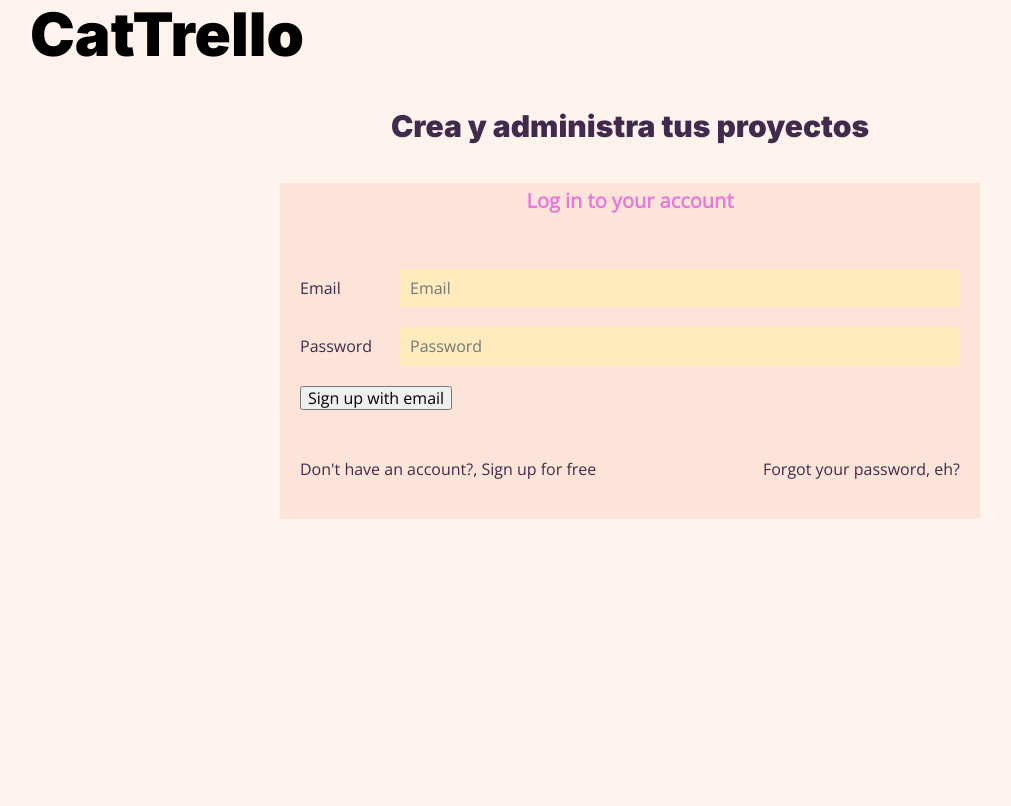
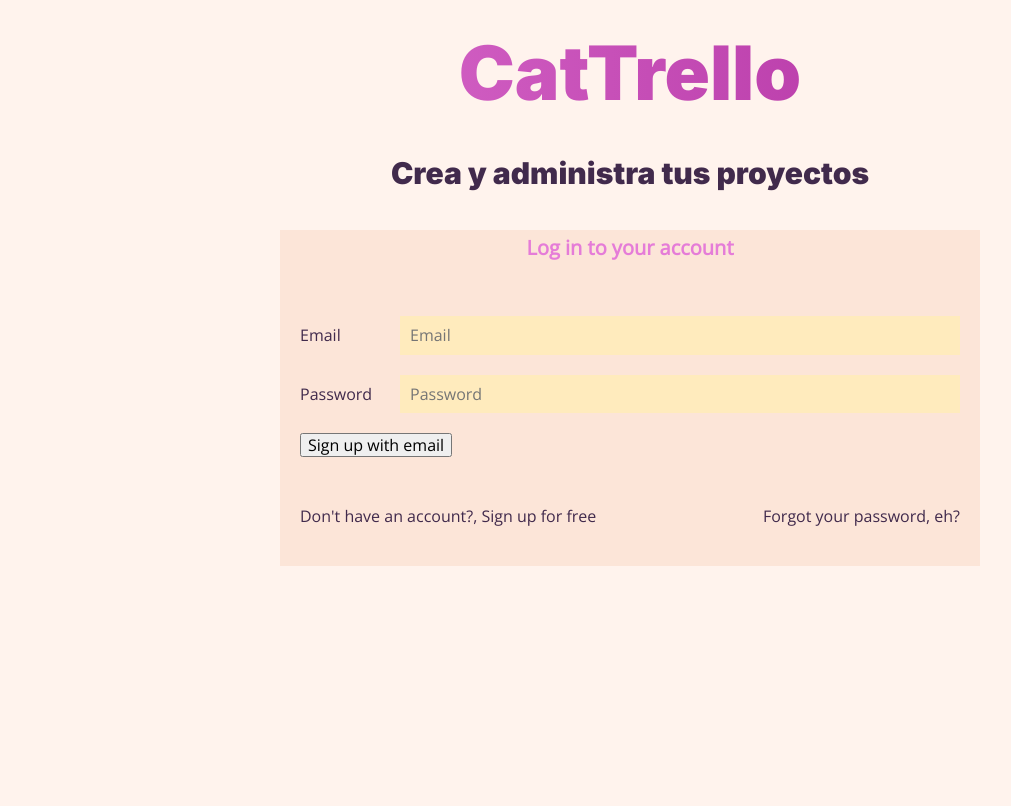
Before and after one commit to Maya-Alferez/UpTask, a PHP site: template views/auth/login.php in a window 1280 px wide. Shown: the top 806 px of the page, without its empty margins (10-1021 px from the left). Before the commit the page ends 519 px from the top, so only its background shows below. Run offline with PHP 8.4, Linux system fonts and the light colour scheme; the template is opened without the code that fills it, so the values that code supplies are empty.

Commit message:
css al logo
Se le agregan estilos al logo "letras" de la página principal (login).

```diff
--- a/src/scss/app.scss
+++ b/src/scss/app.scss
@@ -1,2 +1,3 @@
 @use 'base';
 @use 'componentes';
+@use 'auth';
--- /dev/null
+++ b/src/scss/auth/_crear.scss
@@ -0,0 +1,17 @@
+@use 'base/mixins' as m;
+@use 'base/variables' as v;
+
+.crear {
+    margin-top: 3rem;
+    .uptask {
+        background: linear-gradient(to right, #E57CD8 0%, darken(#E57CD8, 30%) 100%);
+        color: transparent;
+        background-clip: text;
+        font-size: 6rem;
+        text-align: center;
+
+        @include m.tablet {
+            font-size: 7.5rem;
+        }
+    }
+}
--- /dev/null
+++ b/src/scss/auth/_index.scss
@@ -0,0 +1 @@
+@forward 'crear';
--- a/views/auth/login.php
+++ b/views/auth/login.php
@@ -1,5 +1,5 @@
-<div class="contenedor">
-    <h1>CatTrello</h1>
+<div class="contenedor crear">
+    <h1 class="uptask">CatTrello</h1>
     <p class="tagline">Crea y administra tus proyectos</p>
 
     <div class="contenedor-sm">
```
Also changed, not shown: public/build/css/app.css, 1 other file.
